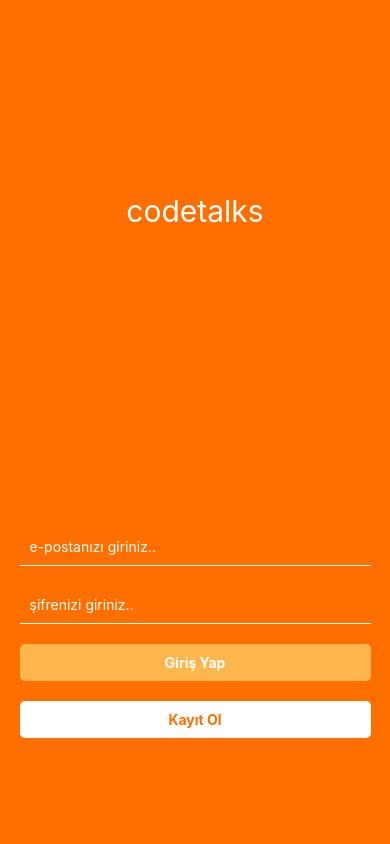
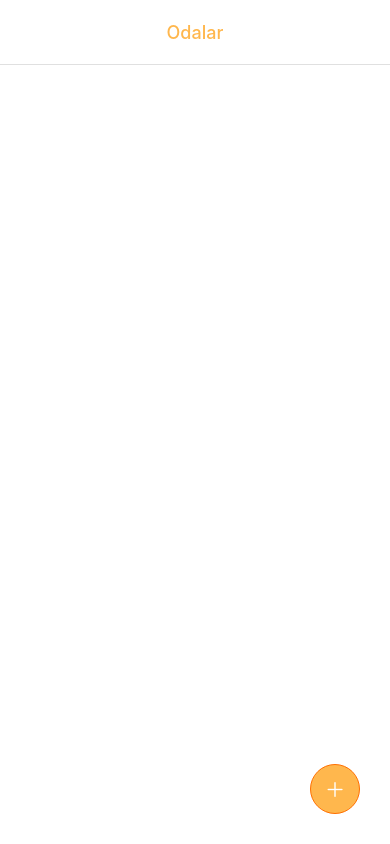
Before and after one commit to Dogukan-Hellac/codeTalks, a React Native app: screen /CreateRooms in a window 390 px wide. Built offline with nearby package versions, Linux system fonts and the light colour scheme.

Commit message:
ADDED CREATEROOMSSCREEN

```diff
--- a/App.js
+++ b/App.js
@@ -2,6 +2,8 @@ import { NavigationContainer } from '@react-navigation/native';
 import { createNativeStackNavigator } from '@react-navigation/native-stack';
 import LogInScreen from './screens/LogInScreen';
 import SignUpScreen from './screens/SignUpScreen';
+import CreateRoomsScreen from './screens/CreateRoomsScreen';
+import colors from './constants/Color';
 
 const Stack = createNativeStackNavigator();
 
@@ -11,8 +13,25 @@ export default function App() {
       <Stack.Navigator screenOptions={{
         headerShown: false
       }}>
-        <Stack.Screen name="LogIn" component={LogInScreen} />
-        <Stack.Screen name="SignUp" component={SignUpScreen} />
+        <Stack.Screen
+          name="CreateRooms"
+          component={CreateRoomsScreen}
+          options={{
+            headerShown: true,
+            headerTitle: 'Odalar',
+            headerTitleAlign: 'center',
+            headerTintColor: colors.secondary,
+            headerShadowVisible: false,
+          }}
+        />
+        <Stack.Screen
+          name="LogIn"
+          component={LogInScreen}
+        />
+        <Stack.Screen
+          name="SignUp"
+          component={SignUpScreen}
+        />
       </Stack.Navigator>
     </NavigationContainer>
   );
--- /dev/null
+++ b/components/FloatingButton/FloatingButton.js
@@ -0,0 +1,13 @@
+import { TouchableOpacity, Text } from 'react-native'
+import React from 'react'
+import styles from './FloatingButton.style'
+import AntDesign from '@expo/vector-icons/AntDesign';
+import colors from '../../constants/Color';
+
+export default function FloatingButton({ onPress }) {
+    return (
+        <TouchableOpacity onPress={onPress} style={styles.container}>
+            <AntDesign name="plus" size={20} color={colors.white} style={styles.icon} />
+        </TouchableOpacity>
+    )
+}
--- /dev/null
+++ b/components/FloatingButton/FloatingButton.style.js
@@ -0,0 +1,21 @@
+import { StyleSheet } from "react-native";
+import colors from "../../constants/Color";
+
+export default StyleSheet.create({
+    container: {
+        width: 50,
+        height: 50,
+        position: 'absolute',
+        margin: 10,
+        justifyContent: 'center',
+        alignItems: 'center',
+        bottom: 20,
+        right: 20,
+        backgroundColor: colors.secondary,
+        borderWidth: 1,
+        borderRadius: 50,
+        borderColor: colors.primary,
+    },
+    icon: {
+    }
+})
--- /dev/null
+++ b/components/FloatingButton/index.js
@@ -0,0 +1 @@
+export { default } from './FloatingButton';
--- /dev/null
+++ b/components/RoomsCard/RoomsCard.js
@@ -0,0 +1,11 @@
+import { TouchableOpacity, Text } from 'react-native'
+import React from 'react'
+import styles from './RoomsCard.style'
+
+export default function RoomsCard({ title, onPress }) {
+    return (
+        <TouchableOpacity style={styles.container} onPress={onPress}>
+            <Text style={styles.title}>{title}</Text>
+        </TouchableOpacity>
+    )
+}
--- /dev/null
+++ b/components/RoomsCard/RoomsCard.style.js
@@ -0,0 +1,19 @@
+import { StyleSheet } from "react-native";
+import colors from "../../constants/Color";
+
+export default StyleSheet.create({
+    container: {
+        margin: 10,
+        padding: 10,
+        justifyContent: 'center',
+        alignItems: 'center',
+        borderRadius: 5,
+        borderWidth: 1,
+        borderColor: colors.gray,
+        height: '20%'
+    },
+    title: {
+        color: colors.secondary,
+        fontSize: 25
+    }
+})
--- /dev/null
+++ b/components/RoomsCard/index.js
@@ -0,0 +1 @@
+export { default } from './RoomsCard';
--- /dev/null
+++ b/screens/CreateRoomsScreen/CreateRoomsScreen.js
@@ -0,0 +1,17 @@
+import { View, FlatList } from 'react-native'
+import React from 'react'
+import styles from './CreateRoomsScreen.style'
+import RoomsCard from '../../components/RoomsCard/RoomsCard'
+import FloatingButton from '../../components/FloatingButton/FloatingButton'
+
+export default function CreateRoomsScreen() {
+    return (
+        <View style={styles.container}>
+            {/* <FlatList
+            numColumns={2}
+            style={styles.list}
+            /> */}
+            <FloatingButton />
+        </View>
+    )
+}
--- /dev/null
+++ b/screens/CreateRoomsScreen/CreateRoomsScreen.style.js
@@ -0,0 +1,14 @@
+import { StyleSheet } from "react-native";
+import colors from '../../constants/Color';
+
+export default StyleSheet.create({
+    container: {
+        flex: 1,
+        backgroundColor: colors.white,
+        borderTopWidth: 1,
+        borderTopColor: colors.gray
+    },
+    list:{
+
+    }
+})
--- /dev/null
+++ b/screens/CreateRoomsScreen/index.js
@@ -0,0 +1 @@
+export { default } from './CreateRoomsScreen';
```
